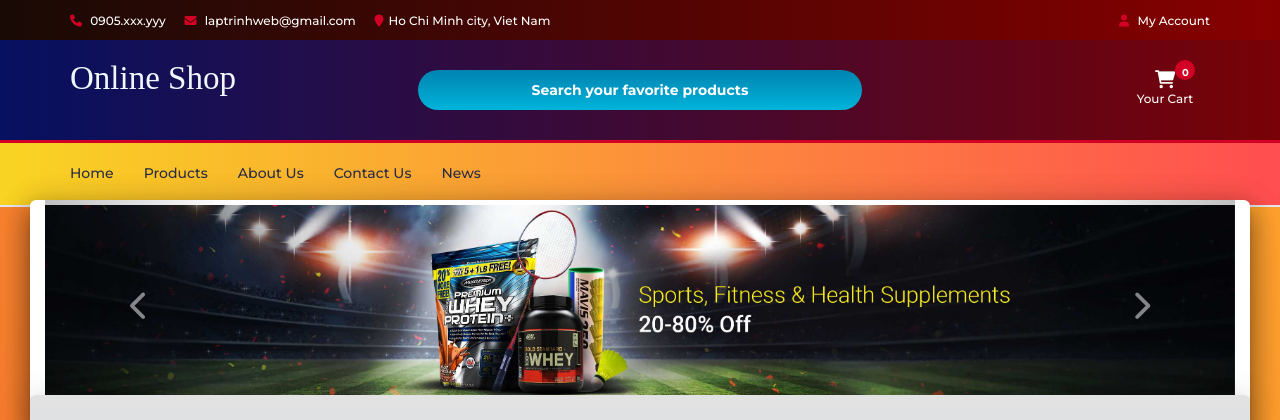
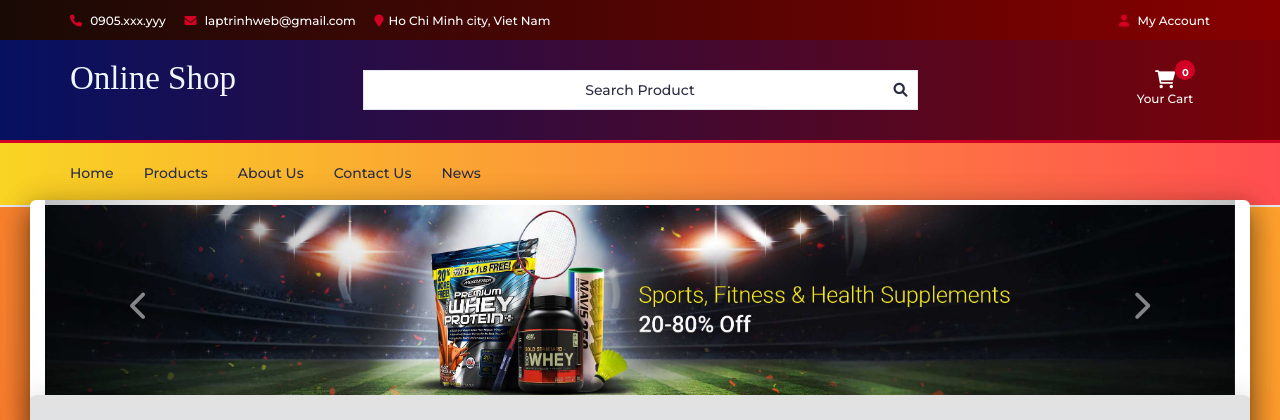
Before and after one commit to mahara0511/btl-ltw2024, a PHP site: page /admin/views/pages/homePageView/index.php in a window 1280 px wide. Shown: the top 420 px of the page. Run offline with PHP 8.4, Linux system fonts and the light colour scheme; data comes from the database, SQL or seed files in the repository; data that the repository does not hold is empty; some libraries are stand-ins or nearby versions.

Commit message:
search bar

```diff
--- a/btl-web/views/layouts/header.php
+++ b/btl-web/views/layouts/header.php
@@ -276,17 +276,21 @@ if (array_key_exists('logout', $_POST) && isset($_SESSION['admin']) && $_SESSION
 
                     <!-- SEARCH BAR -->
                     <div class="col-md-6">
-                        <div class="header-search">
+                        <div class="header-search" style="display: flex; position: relative">
                             <!-- <form> -->
                             <!-- <select class="input-select">
                                     <option value="0">All Categories</option>
                                     <option value="1">Men</option>
                                     <option value="1">Women </option>
                                 </select> -->
-                            <!-- <input class="input" id="search" type="text" placeholder="Search here"> -->
-                            <button id="search_btn" class="search-btn" onclick="window.location.href='/store'">Search
+
+                            <a class="input" id="search" href="store" style="cursor:pointer ;display: flex; justify-content: center; align-items: center;" type="text" placeholder="">
+                                Search Product
+                                <i class="fa fa-magnifying-glass" style="position: absolute; right: 10px; top: 50%; transform: translateY(-50%)"></i>
+                            </a>
+                            <!-- <button id="search_btn" class="search-btn" onclick="window.location.href='/store'">Search
                                 your favorite
-                                products</button>
+                                products</button> -->
                             <!-- </form> -->
                         </div>
                     </div>
--- a/btl-web/views/pages/homePageView/newsLetter.php
+++ b/btl-web/views/pages/homePageView/newsLetter.php
@@ -7,7 +7,7 @@
 
                 <div class="newsletter">
                     <p>Sign Up for the <strong>OFFERUPDATES</strong></p>
-                    <form id="offer_form" onsubmit="return false">
+                    <form id="offer_form" method="POST">
                         <input class="input" type="email" id="email" name="email" placeholder="Enter Your Email">
                         <button class="newsletter-btn" value="Sign Up" name="signup_button" type="submit"><i
                                 class="fa fa-envelope"></i> Subscribe</button>
```
